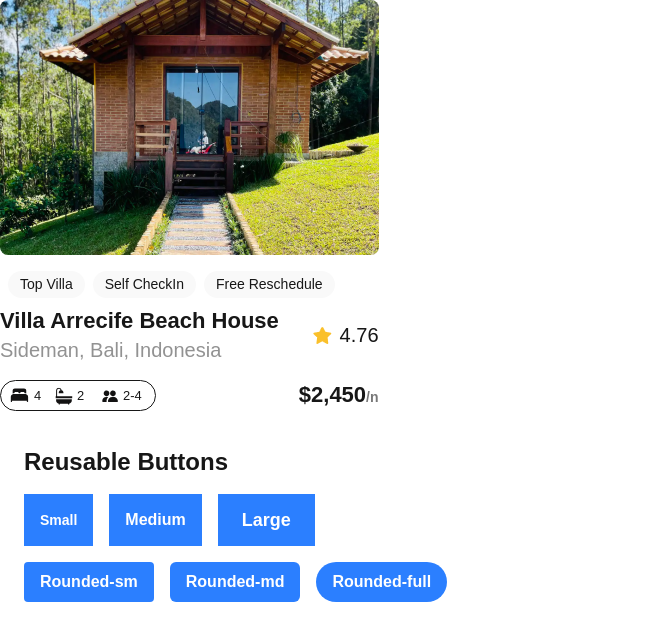
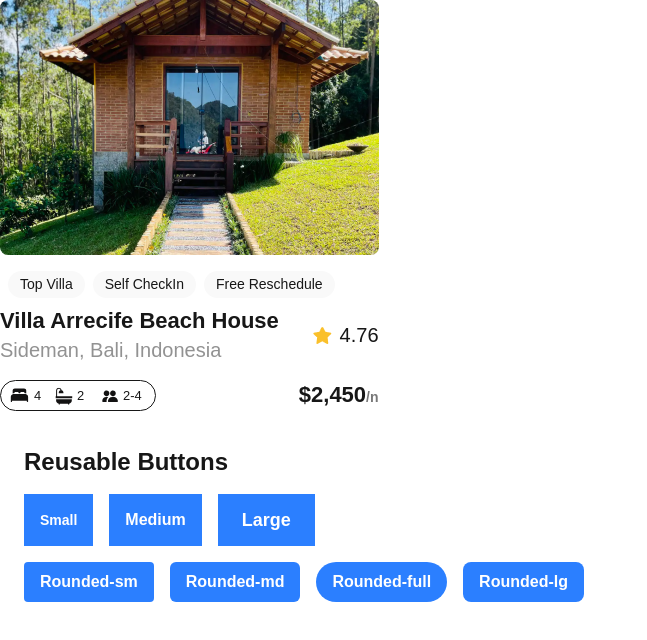
Before and after one commit to Realgke/alx-project-0x00-setup, a Next.js app in the folder alx-project-0x00/: page /landing in a window 1280 px wide. Shown: the top 640 px of the page, without its empty margins (0-647 px from the left). Built offline with nearby package versions, Linux system fonts and the light colour scheme.

Commit message:
created button component

```diff
--- a/alx-project-0x00/components/Button.tsx
+++ b/alx-project-0x00/components/Button.tsx
@@ -1,9 +1,9 @@
 import { ButtonProps } from "@/interfaces";
 import React from "react";
-const Button: React.FC<ButtonProps> = ({ title, className }) => {
+const Button: React.FC<ButtonProps> = ({ title, styles }) => {
   return (
     <button
-      className={`bg-blue-500 text-white px-4 py-2 font-semibold hover:bg-blue-600 ${className}`}
+      className={`bg-blue-500 text-white px-4 py-2 font-semibold hover:bg-blue-600 ${styles}`}
     >
       {title}
     </button>
--- a/alx-project-0x00/interfaces/index.ts
+++ b/alx-project-0x00/interfaces/index.ts
@@ -3,5 +3,5 @@
 }
 export interface ButtonProps {
   title: string;
-  className?: string; // optional: lets us pass custom styles
+  styles: string; // optional: lets us pass custom styles
 }
--- a/alx-project-0x00/pages/landing.tsx
+++ b/alx-project-0x00/pages/landing.tsx
@@ -11,16 +11,17 @@
 
         {/* Size variations */}
         <div className="flex gap-4">
-          <Button title="Small" className="text-sm px-2 py-1" />
-          <Button title="Medium" className="text-base px-4 py-2" />
-          <Button title="Large" className="text-lg px-6 py-3" />
+          <Button title="Small" styles="text-sm px-2 py-1" />
+          <Button title="Medium" styles="text-base px-4 py-2" />
+          <Button title="Large" styles="text-lg px-6 py-3" />
         </div>
 
         {/* Shape variations */}
         <div className="flex gap-4">
-          <Button title="Rounded-sm" className="rounded-sm" />
-          <Button title="Rounded-md" className="rounded-md" />
-          <Button title="Rounded-full" className="rounded-full" />
+          <Button title="Rounded-sm" styles="rounded-sm" />
+          <Button title="Rounded-md" styles="rounded-md" />
+          <Button title="Rounded-full" styles="rounded-full" />
+          <Button title="Rounded-lg" styles="rounded-lg" />
         </div>
       </div>
     </div>
```
